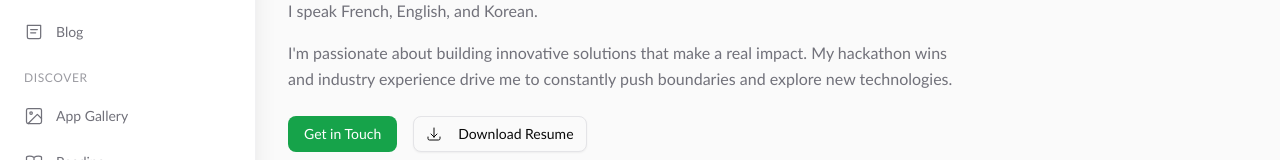
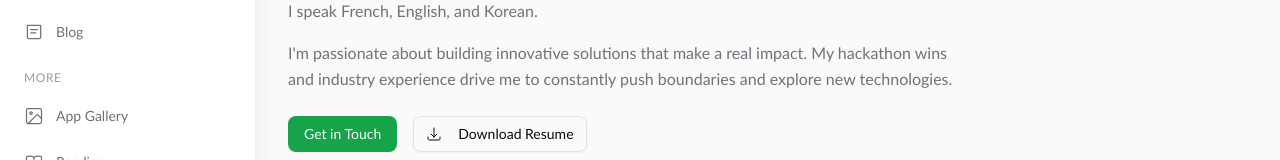
Before and after one commit to Salomondiei08/portfolio, a Next.js app: page /about in a window 1280 px wide. Shown: the part 316-476 px from the top of the page. Built offline with nearby package versions, Linux system fonts and the light colour scheme.

Commit message:
refactor(sidebar): rename Discover section to More
App Gallery and Reading are lower-priority nav items; "More" is a
cleaner label than "Discover" for a portfolio sidebar.

```diff
--- a/src/components/portfolio/Sidebar.tsx
+++ b/src/components/portfolio/Sidebar.tsx
@@ -77,7 +77,7 @@ const navigation = {
     { name: "Projects", href: "/projects", icon: <ProjectsIcon /> },
     { name: "Blog", href: "/blog", icon: <BlogIcon /> },
   ],
-  discover: [
+  more: [
     { name: "App Gallery", href: "/gallery/apps", icon: <GalleryIcon /> },
     { name: "Reading", href: "/reading", icon: <ReadingIcon /> },
   ],
@@ -285,7 +285,7 @@ export function Sidebar() {
           <div className="flex-1 overflow-y-auto overflow-x-hidden">
             <NavSection title="Main" items={navigation.main} />
             <NavSection title="Work" items={navigation.work} />
-            <NavSection title="Discover" items={navigation.discover} />
+            <NavSection title="More" items={navigation.more} />
           </div>
 
           {/* Bottom section */}
```
